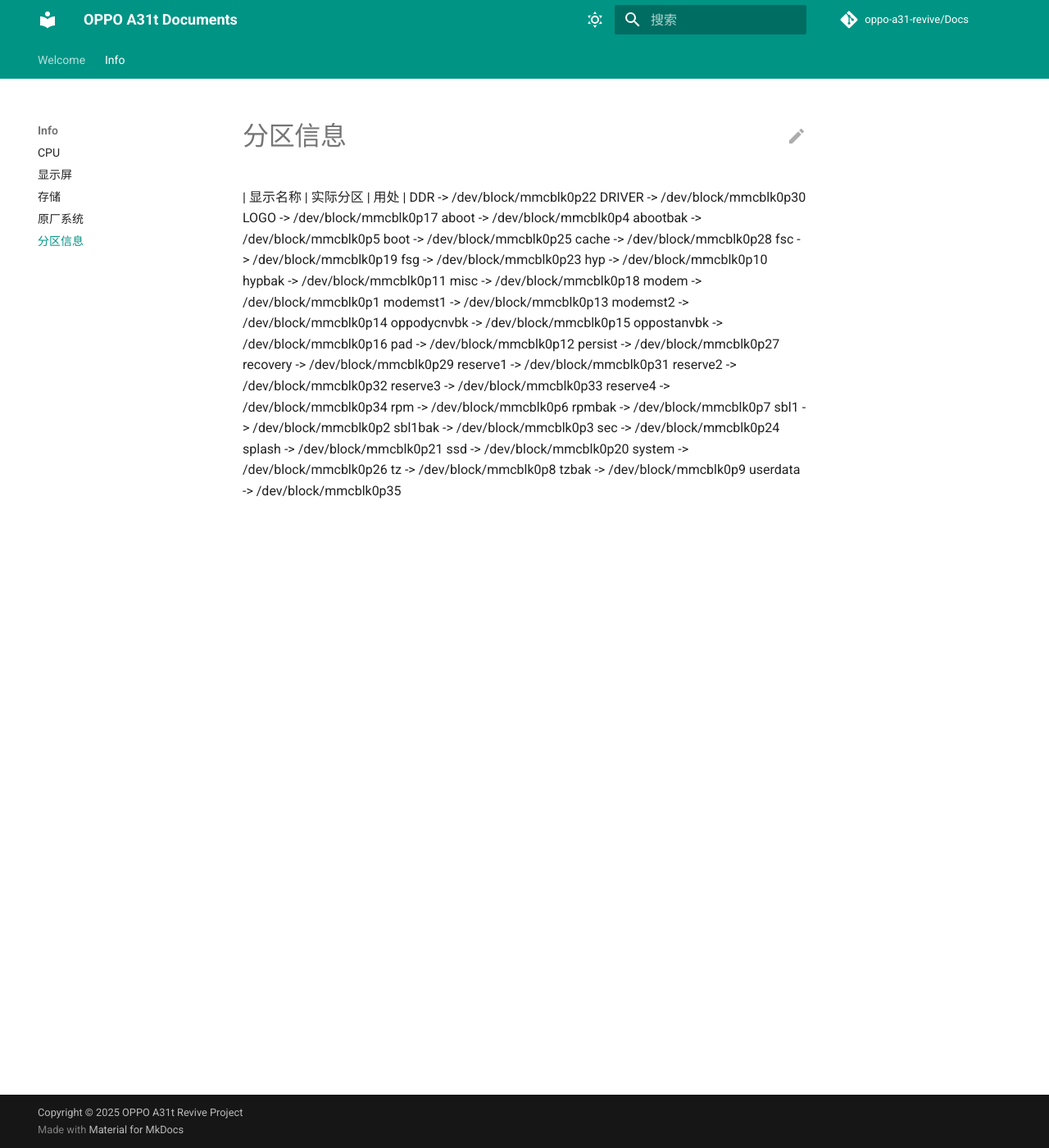
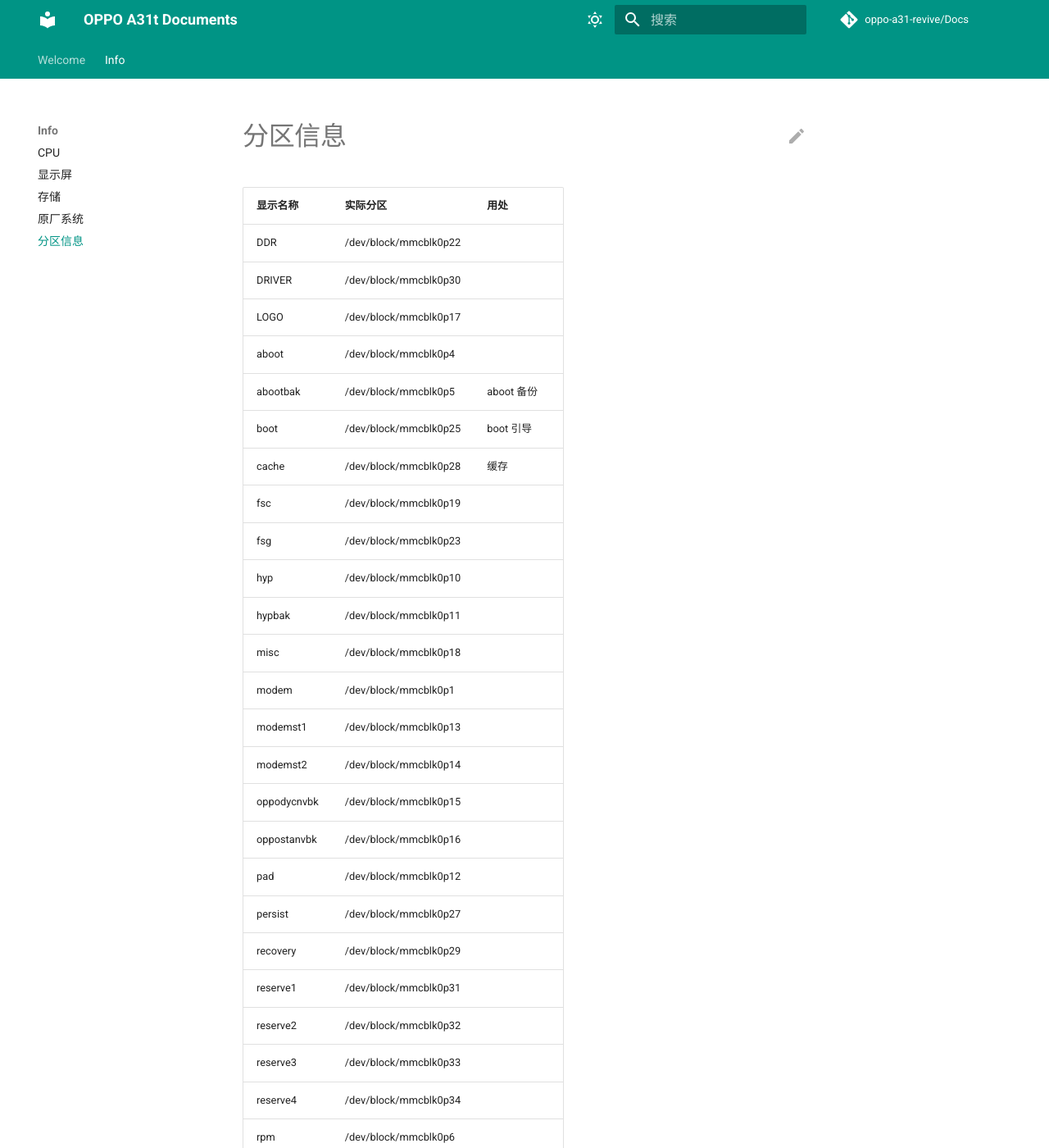
Before and after one commit to oppo-a31-revive/Docs, an MkDocs documentation site: the page built from docs/info/parttion_info.md, in a window 1280 px wide and 1400 px high. Shown: the whole window at 82% size. Built offline with MkDocs 1.6.1 and Material for MkDocs 9.7.7, drawn with Linux system fonts in a browser that asks for light colours; comment, search, counter and statistics services are not loaded; some of the changed lines change nothing that is shown; some of the changed text lies outside the part shown.

Commit message:
U | complete parttions info

````diff
--- a/docs/info/parttion_info.md
+++ b/docs/info/parttion_info.md
@@ -1,38 +1,45 @@
 # 分区信息
 
 | 显示名称 | 实际分区 | 用处 |
-DDR -> /dev/block/mmcblk0p22
-DRIVER -> /dev/block/mmcblk0p30
-LOGO -> /dev/block/mmcblk0p17
-aboot -> /dev/block/mmcblk0p4
-abootbak -> /dev/block/mmcblk0p5
-boot -> /dev/block/mmcblk0p25
-cache -> /dev/block/mmcblk0p28
-fsc -> /dev/block/mmcblk0p19
-fsg -> /dev/block/mmcblk0p23
-hyp -> /dev/block/mmcblk0p10
-hypbak -> /dev/block/mmcblk0p11
-misc -> /dev/block/mmcblk0p18
-modem -> /dev/block/mmcblk0p1
-modemst1 -> /dev/block/mmcblk0p13
-modemst2 -> /dev/block/mmcblk0p14
-oppodycnvbk -> /dev/block/mmcblk0p15
-oppostanvbk -> /dev/block/mmcblk0p16
-pad -> /dev/block/mmcblk0p12
-persist -> /dev/block/mmcblk0p27
-recovery -> /dev/block/mmcblk0p29
-reserve1 -> /dev/block/mmcblk0p31
-reserve2 -> /dev/block/mmcblk0p32
-reserve3 -> /dev/block/mmcblk0p33
-reserve4 -> /dev/block/mmcblk0p34
-rpm -> /dev/block/mmcblk0p6
-rpmbak -> /dev/block/mmcblk0p7
-sbl1 -> /dev/block/mmcblk0p2
-sbl1bak -> /dev/block/mmcblk0p3
-sec -> /dev/block/mmcblk0p24
-splash -> /dev/block/mmcblk0p21
-ssd -> /dev/block/mmcblk0p20
-system -> /dev/block/mmcblk0p26
-tz -> /dev/block/mmcblk0p8
-tzbak -> /dev/block/mmcblk0p9
-userdata -> /dev/block/mmcblk0p35
+| ---- | ---- | ---- |
+| DDR | /dev/block/mmcblk0p22 | |
+| DRIVER | /dev/block/mmcblk0p30 | |
+| LOGO | /dev/block/mmcblk0p17 | |
+| aboot | /dev/block/mmcblk0p4 | |
+| abootbak | /dev/block/mmcblk0p5 | aboot 备份 |
+| boot | /dev/block/mmcblk0p25 | boot 引导 |
+| cache | /dev/block/mmcblk0p28 | 缓存 |
+| fsc | /dev/block/mmcblk0p19 | |
+| fsg | /dev/block/mmcblk0p23 | |
+| hyp | /dev/block/mmcblk0p10 | |
+| hypbak | /dev/block/mmcblk0p11 | |
+| misc | /dev/block/mmcblk0p18 | |
+| modem | /dev/block/mmcblk0p1 | |
+| modemst1 | /dev/block/mmcblk0p13 | |
+| modemst2 | /dev/block/mmcblk0p14 | |
+| oppodycnvbk | /dev/block/mmcblk0p15 | |
+| oppostanvbk | /dev/block/mmcblk0p16 | |
+| pad | /dev/block/mmcblk0p12 | |
+| persist | /dev/block/mmcblk0p27 | |
+| recovery | /dev/block/mmcblk0p29 | |
+| reserve1 | /dev/block/mmcblk0p31 | |
+| reserve2 | /dev/block/mmcblk0p32 | |
+| reserve3 | /dev/block/mmcblk0p33 | |
+| reserve4 | /dev/block/mmcblk0p34 | |
+| rpm | /dev/block/mmcblk0p6 | |
+| rpmbak | /dev/block/mmcblk0p7 | rpm 备份 |
+| sbl1 | /dev/block/mmcblk0p2 | |
+| sbl1bak | /dev/block/mmcblk0p3 | sbl1 备份 |
+| sec | /dev/block/mmcblk0p24 | |
+| splash | /dev/block/mmcblk0p21 | |
+| ssd | /dev/block/mmcblk0p20 | |
+| system | /dev/block/mmcblk0p26 | 系统 |
+| tz | /dev/block/mmcblk0p8 | |
+| tzbak | /dev/block/mmcblk0p9 | tz 备份 |
+| userdata | /dev/block/mmcblk0p35 | 用户信息存储 |
+
+以上信息可以使用一下命令获取(需要有 root 权限)
+
+``` bash
+ls -l /dev/block/platform/7824900.sdhci/by-name/
+```
````
